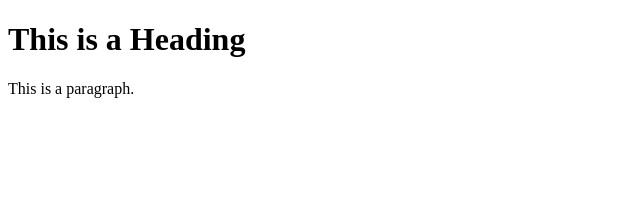
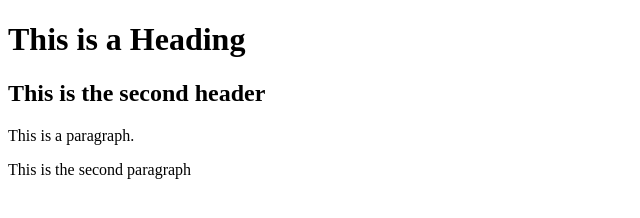
Before and after one commit to Ade0054/gitt, a plain HTML site: page index.html in a window 1280 px wide. Shown: the whole page, without its empty margins (0-640 px from the left). Drawn offline with Linux system fonts and the light colour scheme.

Commit message:
Update index.html

```diff
--- a/index.html
+++ b/index.html
@@ -6,7 +6,9 @@
 <body>
 
 <h1>This is a Heading</h1>
+<h2>This is the second header</h2>
 <p>This is a paragraph.</p>
+<p>This is the second paragraph</p>
 
 </body>
 </html>
```
